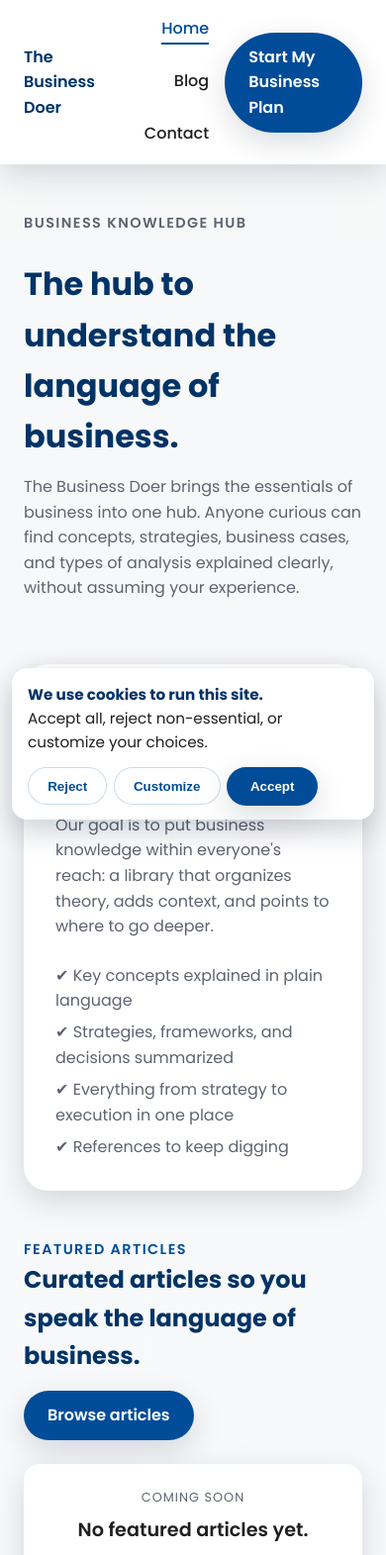
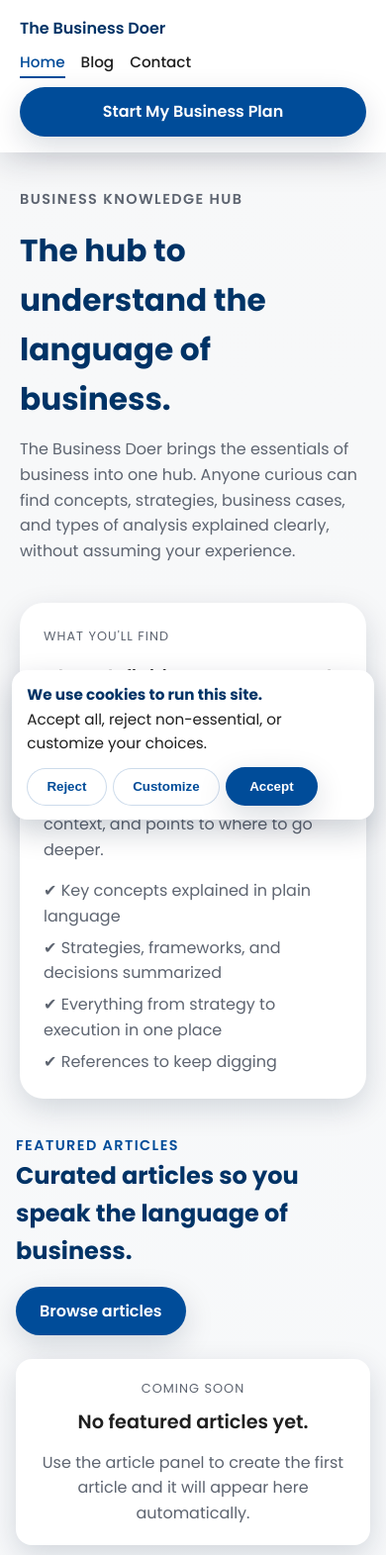
Before and after one commit to Wiki32/thebusinessdoer, a plain HTML site: page client/public/index.html in a window 390 px wide. Shown: the top 1571 px of the page at 99% size. Drawn offline with Linux system fonts and the light colour scheme.

Commit message:
Improve mobile responsiveness

```diff
--- a/client/public/assets/css/styles.css
+++ b/client/public/assets/css/styles.css
@@ -1570,10 +1570,58 @@
   min-height:1.5rem;
 }
 
+@media (max-width:900px) {
+  .navbar {
+    flex-direction:column;
+    align-items:flex-start;
+    gap:0.75rem;
+    padding:1rem 1.25rem;
+  }
+
+  .navbar nav {
+    width:100%;
+    flex-wrap:wrap;
+    justify-content:flex-start;
+    gap:1rem;
+  }
+
+  .navbar .btn-primary {
+    width:100%;
+    text-align:center;
+  }
+
+  .hero,
+  .section {
+    padding:0 1.25rem;
+  }
+}
+
 @media (max-width:720px) {
   .navbar nav {
-    flex-wrap:wrap;
-    justify-content:flex-end;
+    justify-content:flex-start;
+  }
+
+  .section {
+    margin:0 auto 3rem;
+    padding:0 1rem;
+  }
+
+  .section-header {
+    flex-direction:column;
+    align-items:flex-start;
+  }
+
+  .hero {
+    margin:2.25rem auto;
+    gap:1.5rem;
+  }
+
+  .hero-card {
+    padding:1.5rem;
+  }
+
+  .card {
+    padding:1.25rem;
   }
 
   .filter-bar {
@@ -1606,6 +1654,31 @@
     align-items:flex-start;
   }
 
+  .section-grid {
+    gap:1.25rem;
+  }
+
+  .article-layout {
+    margin:2rem auto;
+    padding:0 1.1rem;
+  }
+
+  .article-content {
+    padding:1.5rem;
+  }
+
+  .article-hero h1 {
+    font-size:clamp(1.8rem, 7vw, 2.4rem);
+  }
+
+  .article-meta-detail {
+    gap:0.75rem;
+  }
+
+  .contact-wrapper {
+    padding:1.5rem;
+  }
+
   .admin-header {
     flex-direction:column;
     align-items:flex-start;
@@ -1627,6 +1700,7 @@
 
   .footer-content {
     align-items:flex-start;
+    text-align:left;
   }
 
   .cookie-banner {
@@ -1647,3 +1721,30 @@
     margin-bottom:0.75rem;
   }
 }
+
+@media (max-width:540px) {
+  .navbar {
+    gap:0.6rem;
+  }
+
+  .navbar nav a {
+    font-size:0.95rem;
+  }
+
+  .hero-title {
+    font-size:clamp(1.75rem, 8vw, 2.3rem);
+  }
+
+  .hero p {
+    margin-bottom:1rem;
+  }
+
+  .blog-search {
+    padding:1rem;
+  }
+
+  .cookie-banner,
+  .cookie-modal-card {
+    padding:0.85rem 0.95rem;
+  }
+}
```
